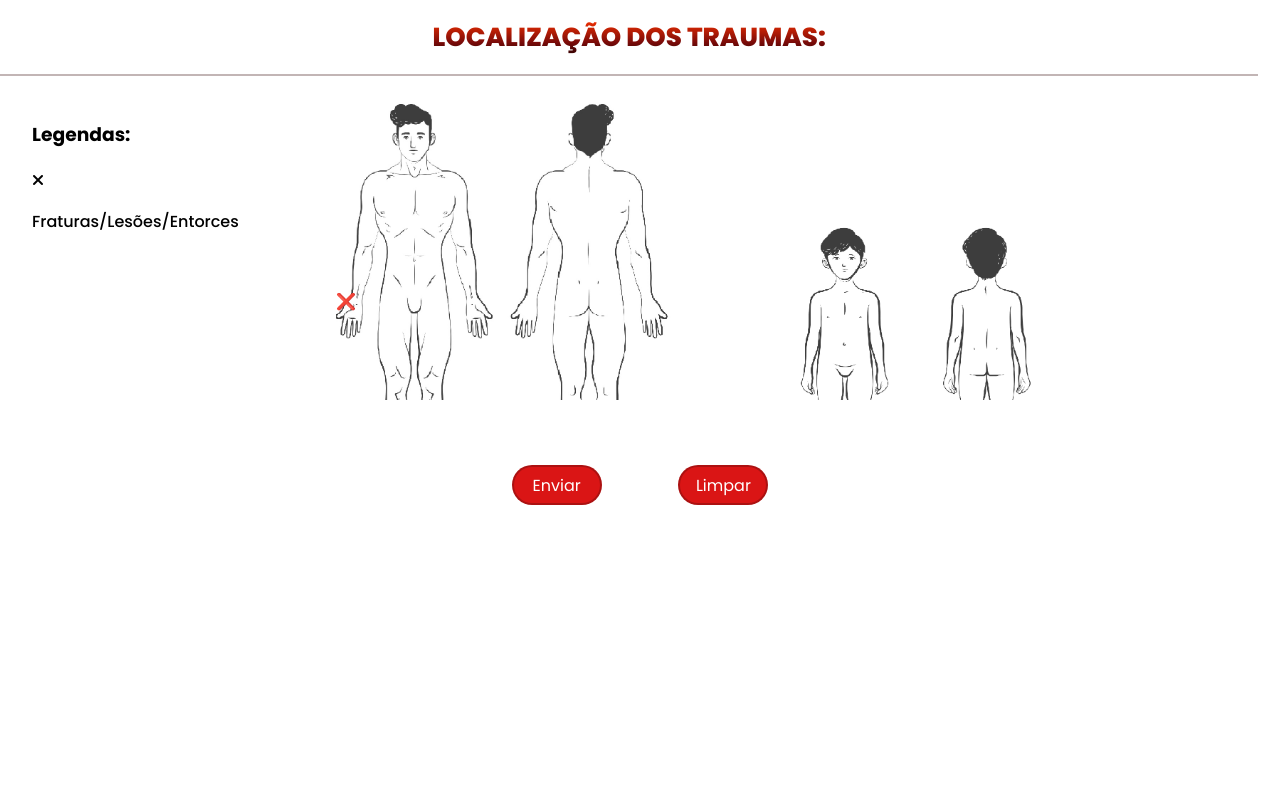
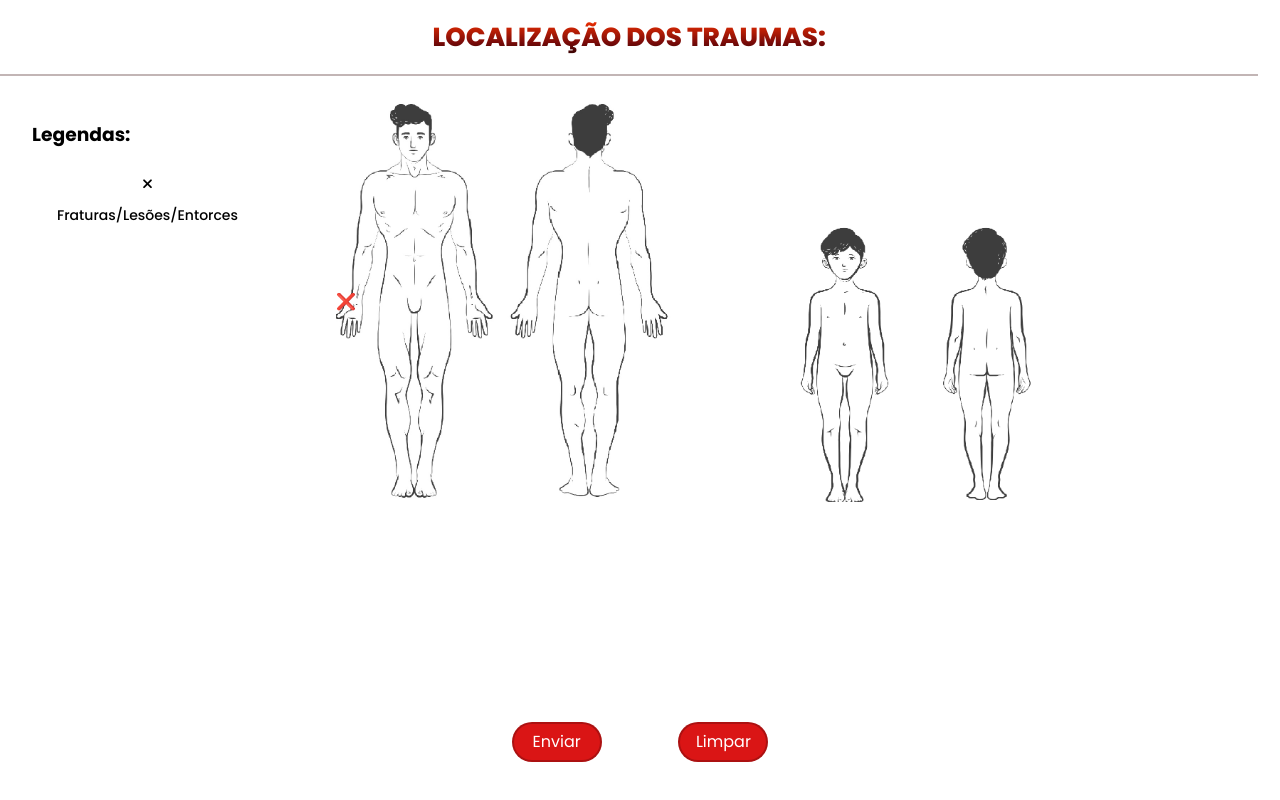
Before and after one commit to Andrefg29/bombeiro-2.0, a PHP site: page /corpo.html in a window 1280 px wide. Run offline with PHP 8.4, Linux system fonts and the light colour scheme; some libraries are stand-ins or nearby versions.

Commit message:
yuguyguyg

```diff
--- a/corpo.html
+++ b/corpo.html
@@ -31,6 +31,22 @@
         .x::after{
             content: "\274c";
             color: black;
+        }
+
+        .lista{
+            margin: 3%;
+            overflow: hidden;
+            border-radius: 20px;
+            font-size: 14px;
+            display: flex;
+            justify-content: center;
+            align-items: center;
+            align-content: center;
+            flex-direction: column;
+            align-self: flex-start;
+            width: 70%;
+            cursor: pointer;
+            transition: .5s;
         }
     </style>
 </head>
--- a/css/janelas.css
+++ b/css/janelas.css
@@ -98,7 +98,7 @@ h2 {
 
 .separa_btn{
     position: fixed;
-    top: 450px;
+    bottom: 0;
     width: 100%;
     display: flex;
     flex-direction: row;
@@ -284,12 +284,12 @@ label.agrupamento2{
 
 .form{
     overflow-y: scroll;
-    height: 400px;
+    height: 100%;
     display: block;
 }
 
 .container{
-    height: 400px;
+    height: 100%;
 }
 
 .loading{
```
